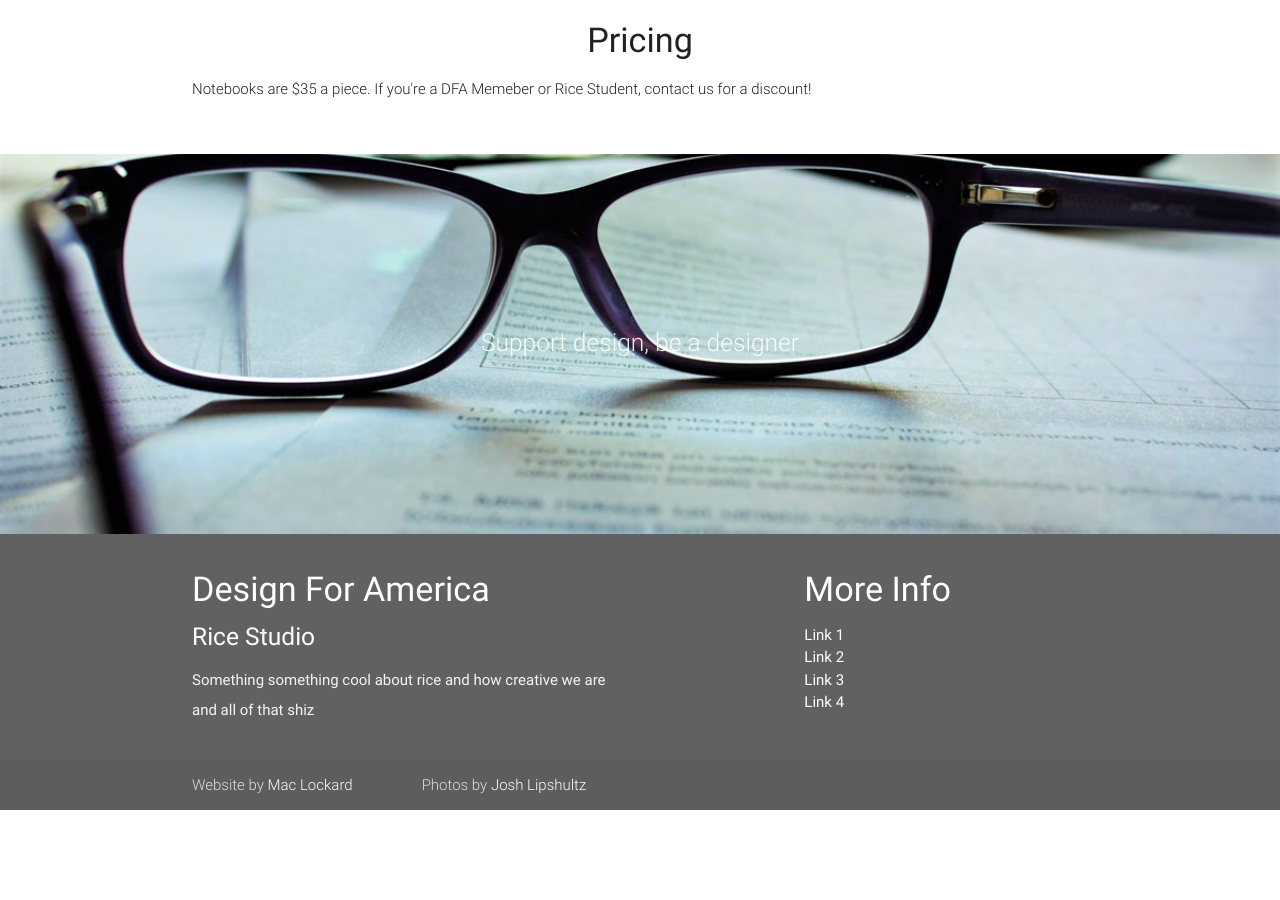
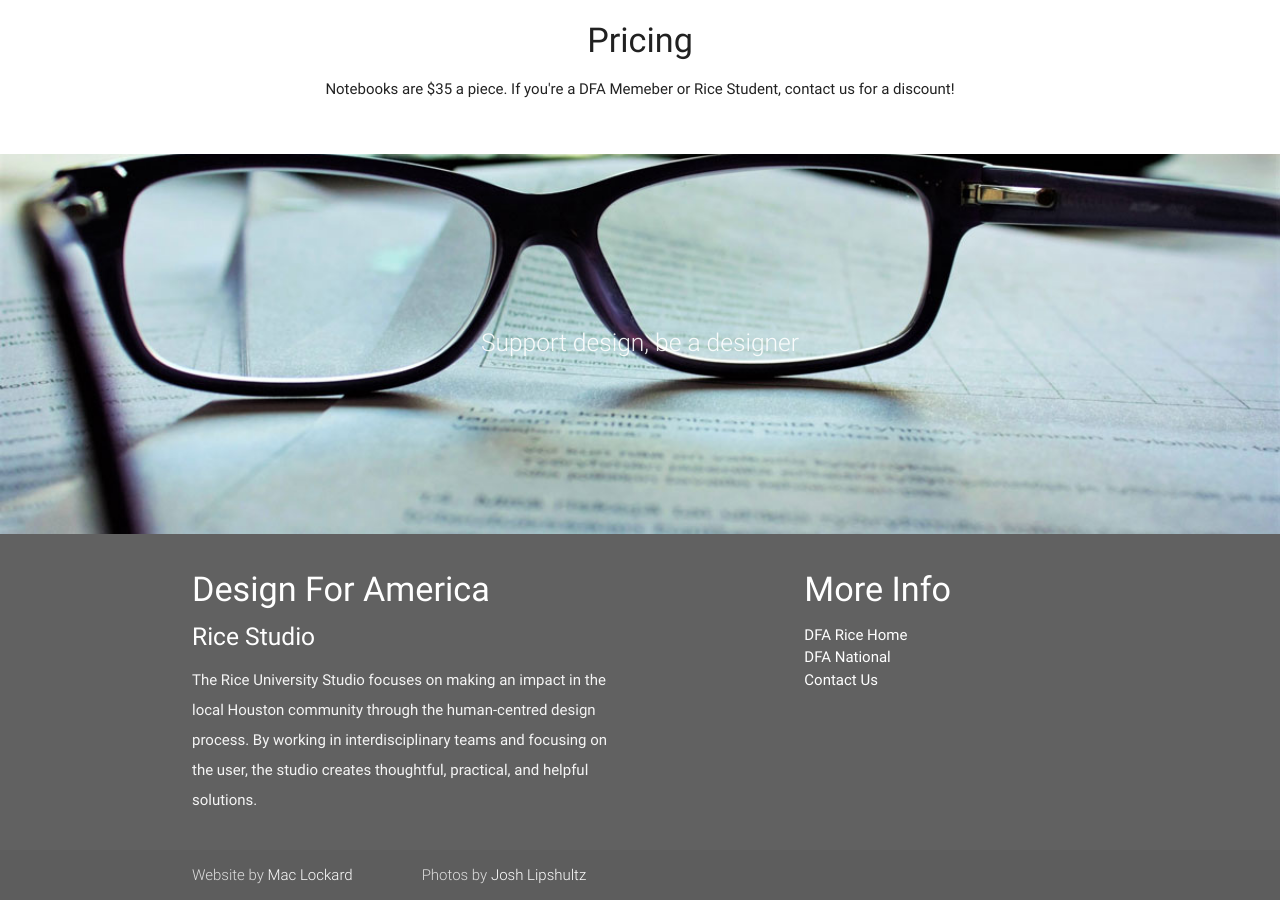
Before and after one commit to dfarice/notebook, a Jekyll site: the page built from index.html, in a window 1280 px wide and 900 px high, scrolled down 1367 px. Built offline with Jekyll 4.4.1, drawn with Linux system fonts in a browser that asks for light colours; nearby versions of some CDN libraries; before the commit the page ends 2177 px from its top, so only the background shows below that.

Commit message:
centered pricing, updated footers
updated footers everywhere i saw shiz

```diff
--- a/_includes/footer.html
+++ b/_includes/footer.html
@@ -5,7 +5,7 @@
           <h4 class="white-text">Design For America</h4>
           <h5 class="white-text">Rice Studio</h5>
           <p class="grey-text text-lighten-4">
-          Something something cool about rice and how creative we are and all of that shiz
+              The Rice University Studio focuses on making an impact in the local Houston community through the human-centred design process. By working in interdisciplinary teams and focusing on the user, the studio creates thoughtful, practical, and helpful solutions.
           </p>
 
 
@@ -14,10 +14,9 @@
         <div class="col l3 s12 offset-l2">
           <h4 class="white-text">More Info</h4>
           <ul>
-            <li><a class="white-text" href="#!">Link 1</a></li>
-            <li><a class="white-text" href="#!">Link 2</a></li>
-            <li><a class="white-text" href="#!">Link 3</a></li>
-            <li><a class="white-text" href="#!">Link 4</a></li>
+              <li><a class="white-text" href="http://dfarice.com">DFA Rice Home</a></li>
+              <li><a class="white-text" href="http://designforamerica.com">DFA National</a></li>
+              <li><a class="white-text" href="http://dfarice.com/contact/">Contact Us</a></li>
           </ul>
         </div>
       </div>
--- a/index.html
+++ b/index.html
@@ -83,7 +83,7 @@ layout: default
       <div class="col s12 center">
         <h2 class="center orange-text text-lighten-1"><i class="material-icons large">shopping_cart</i></h2>
         <h4>Pricing</h4>
-        <p class="left-align light">Notebooks are $35 a piece. If you're a DFA Memeber or Rice Student, contact us for a discount!</p>
+        <p class="center">Notebooks are $35 a piece. If you're a DFA Memeber or Rice Student, contact us for a discount!</p>
       </div>
     </div>
 
```
Also changed, not shown: 1 other file.
